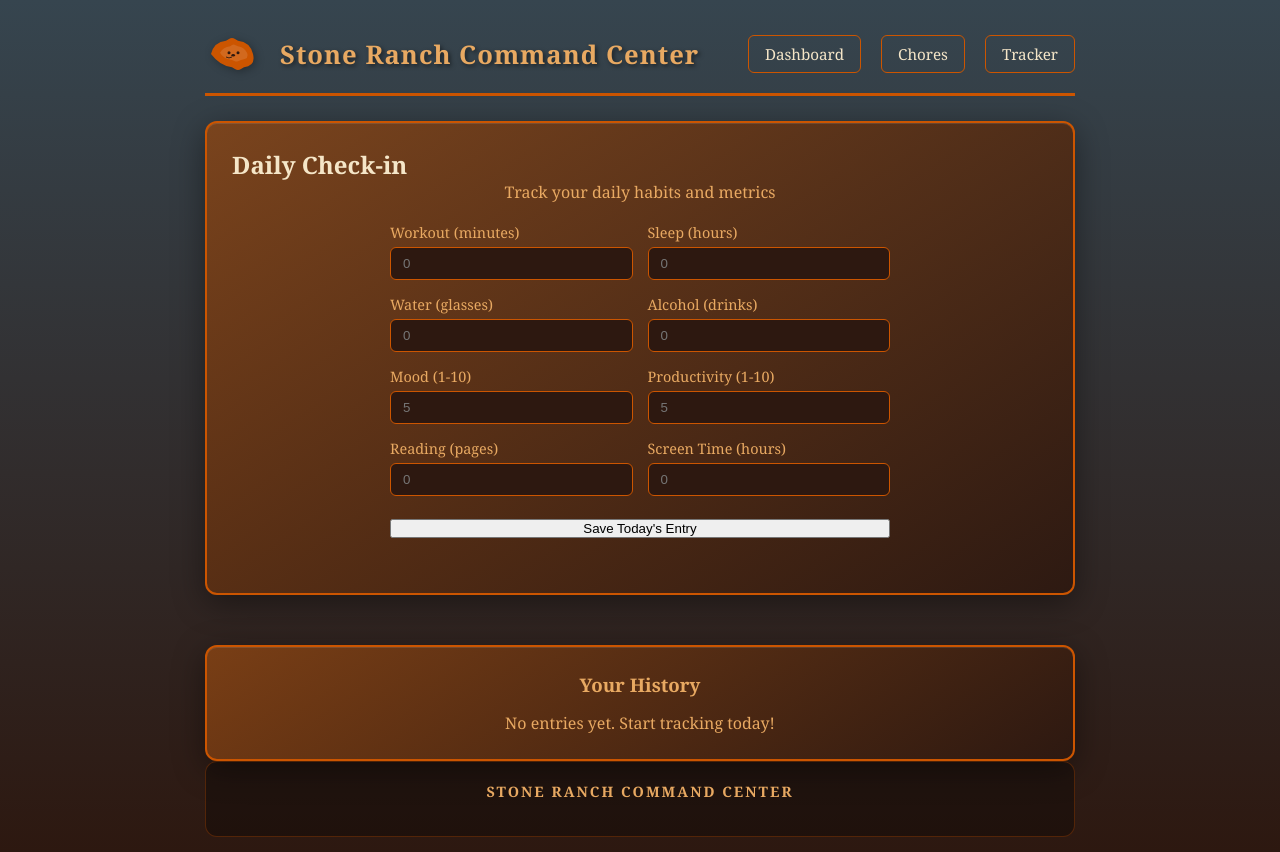
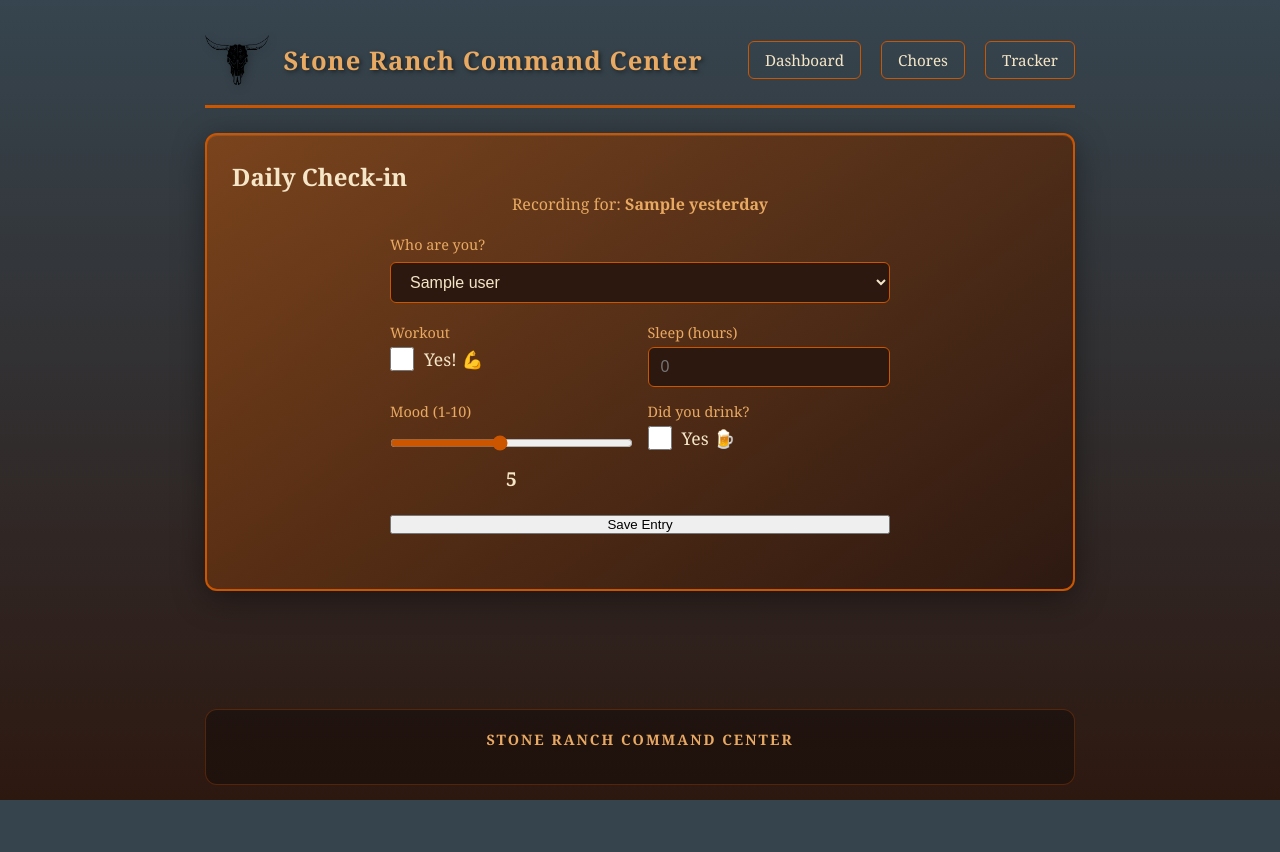
Before and after one commit to juanpaez22/srcc, a Flask app: template templates/telemetry.html in a window 1280 px wide. After the commit the page ends 800 px from the top, so only its background shows below. Run offline with Flask 3, Linux system fonts and the light colour scheme; the template is opened without the code that fills it: most values are stand-ins (such as "Sample title", 1, 10 or a date in 2020).

Commit message:
Add: longhorn logo, weather fix, stocks, multi-user tracker, world news

```diff
--- a/app.py
+++ b/app.py
@@ -5,7 +5,7 @@ import requests
 import json
 import os
 from datetime import datetime, timedelta
-from config import WEATHER_LAT, WEATHER_LON, WEATHER_CITY, NEWS_FEEDS
+from config import WEATHER_LAT, WEATHER_LON, WEATHER_CITY, NEWS_FEEDS, STOCKS
 
 app = Flask(__name__)
 
@@ -15,7 +15,7 @@ def load_data():
     if os.path.exists(DATA_FILE):
         with open(DATA_FILE, 'r') as f:
             return json.load(f)
-    return {'chores': [], 'telemetry': []}
+    return {'chores': [], 'telemetry': {}, 'users': ['Default']}
 
 def save_data(data):
     with open(DATA_FILE, 'w') as f:
@@ -35,6 +35,7 @@ def get_weather():
         code = current.get('weather_code', 0)
 
         now = datetime.now()
+        current_hour = now.hour
         hourly_times = hourly.get('time', [])
         hourly_temps = hourly.get('temperature_2m', [])
         hourly_codes = hourly.get('weather_code', [])
@@ -42,14 +43,28 @@ def get_weather():
         forecast = []
         for i, t in enumerate(hourly_times):
             dt = datetime.fromisoformat(t.replace('Z', '+00:00'))
-            if dt >= now:
+            # Show hours from current local time onwards (next 24h)
+            if dt.hour >= current_hour and dt.day == now.day:
                 temp_c = hourly_temps[i] if i < len(hourly_temps) else 0
                 forecast.append({
                     'time': dt.strftime('%I %p'),
                     'temp': round(temp_c * 9/5 + 32),
                     'code': hourly_codes[i] if i < len(hourly_codes) else 0
                 })
-                if len(forecast) >= 8:
+                if len(forecast) >= 6:
+                    break
+
+        # If no forecast for today, get tomorrow's
+        if not forecast:
+            for i, t in enumerate(hourly_times):
+                dt = datetime.fromisoformat(t.replace('Z', '+00:00'))
+                temp_c = hourly_temps[i] if i < len(hourly_temps) else 0
+                forecast.append({
+                    'time': dt.strftime('%I %p'),
+                    'temp': round(temp_c * 9/5 + 32),
+                    'code': hourly_codes[i] if i < len(hourly_codes) else 0
+                })
+                if len(forecast) >= 6:
                     break
 
         conditions = {
@@ -67,7 +82,7 @@ def get_weather():
             'condition': conditions.get(code, "Unknown"),
             'wind': round(wind * 0.621371),
             'city': WEATHER_CITY,
-            'forecast': forecast[:6],
+            'forecast': forecast,
             'error': None
         }
     except Exception as e:
@@ -83,10 +98,20 @@ def get_news():
                 resp = requests.get(feed_url, timeout=5)
                 content = resp.text
 
+                source = ""
+                if 'bbc' in feed_url:
+                    source = "BBC"
+                elif 'techcrunch' in feed_url:
+                    source = "TechCrunch"
+                elif 'verge' in feed_url:
+                    source = "The Verge"
+                elif 'reuters' in feed_url:
+                    source = "Reuters"
+
                 import re
                 items = re.findall(r'<item>(.*?)</item>', content, re.DOTALL)
 
-                for item in items[:5]:
+                for item in items[:8]:
                     title_match = re.search(r'<title><!\[CDATA\[(.*?)\]\]></title>|<title>(.*?)</title>', item)
                     link_match = re.search(r'<link>(.*?)</link>', item)
                     pub_match = re.search(r'<pubDate>(.*?)</pubDate>', item)
@@ -95,14 +120,16 @@ def get_news():
                     link = link_match.group(1).strip() if link_match else "#"
                     pub_date = pub_match.group(1).strip() if pub_match else ""
 
-                    if title not in seen_titles and len(articles) < 15:
+                    if title not in seen_titles and len(articles) < 20:
                         try:
-                            pub_dt = datetime.strptime(pub_date, '%a, %d %b %Y %H:%M:%S %z')
-                            if (datetime.now(pub_dt.tzinfo) - pub_dt).days <= 1:
+                            pub_dt = datetime.strptime(pub_date[:25], '%a, %d %b %Y %H:%M:%S')
+                            pub_dt = pub_dt.replace(tzinfo=None)
+                            if (datetime.now() - pub_dt).days <= 1:
                                 articles.append({
-                                    'title': title[:80] + ('...' if len(title) > 80 else ''),
+                                    'title': title[:75] + ('...' if len(title) > 75 else ''),
                                     'link': link,
-                                    'category': category
+                                    'category': category,
+                                    'source': source
                                 })
                                 seen_titles.add(title)
                         except:
@@ -112,10 +139,42 @@ def get_news():
 
     return articles
 
+def get_stocks():
+    results = []
+    for symbol in STOCKS:
+        try:
+            url = f"https://query1.finance.yahoo.com/v8/finance/chart/{symbol}?interval=1d&range=1d"
+            headers = {'User-Agent': 'Mozilla/5.0'}
+            resp = requests.get(url, headers=headers, timeout=5)
+            data = resp.json()
+
+            result = data.get('chart', {}).get('result', [])
+            if not result:
+                continue
+
+            meta = result[0].get('meta', {})
+            price = meta.get('regularMarketPrice', 0)
+            prev_close = meta.get('chartPreviousClose', price)
+            change = price - prev_close
+            change_pct = (change / prev_close * 100) if prev_close else 0
+
+            results.append({
+                'symbol': symbol,
+                'name': meta.get('shortName', symbol)[:15] if meta.get('shortName') else symbol,
+                'price': round(price, 2),
+                'change': round(change, 2),
+                'change_pct': round(change_pct, 2)
+            })
+        except:
+            continue
+
+    return results
+
 def get_today_chores():
     data = load_data()
-    today = datetime.now().strftime('%Y-%m-%d')
-    today_dow = datetime.now().weekday()
+    today = datetime.now()
+    today_str = today.strftime('%Y-%m-%d')
+    today_dow = today.weekday()
 
     chores = []
     for chore in data.get('chores', []):
@@ -127,25 +186,25 @@ def get_today_chores():
         if schedule == 'daily':
             should_show = True
         elif schedule == 'weekly':
-            if today_dow == 0:  # Sunday
+            if today_dow == 6:  # Sunday
                 should_show = True
         elif schedule == 'biweekly':
-            if today_dow == 0:
+            if today_dow == 6:
                 if last_done:
                     try:
                         last = datetime.strptime(last_done, '%Y-%m-%d')
-                        if (datetime.now() - last).days >= 14:
+                        if (today - last).days >= 14:
                             should_show = True
                     except:
                         should_show = True
                 else:
                     should_show = True
         elif schedule == 'monthly':
-            if today_dow == 0 and datetime.now().day <= 7:
+            if today_dow == 6 and today.day <= 7:
                 if last_done:
                     try:
                         last = datetime.strptime(last_done, '%Y-%m-%d')
-                        if (datetime.now() - last).days >= 30:
+                        if (today - last).days >= 30:
                             should_show = True
                     except:
                         should_show = True
@@ -157,9 +216,26 @@ def get_today_chores():
 
     return chores
 
+def get_yesterday_checkin_status():
+    data = load_data()
+    yesterday = (datetime.now() - timedelta(days=1)).strftime('%Y-%m-%d')
+    users = data.get('users', ['Default'])
+    telemetry = data.get('telemetry', {})
+
+    missing = []
+    for user in users:
+        if yesterday not in telemetry.get(user, []):
+            missing.append(user)
+
+    return yesterday, missing
+
 @app.route('/')
 def index():
-    return render_template('index.html', weather_city=WEATHER_CITY)
+    yesterday, missing_users = get_yesterday_checkin_status()
+    return render_template('index.html',
+                           weather_city=WEATHER_CITY,
+                           yesterday=yesterday,
+                           missing_users=missing_users)
 
 @app.route('/stats')
 def stats():
@@ -177,24 +253,69 @@ def weather():
 def news():
     return {'articles': get_news()}
 
+@app.route('/stocks')
+def stocks():
+    return {'stocks': get_stocks()}
+
 @app.route('/chores')
 def chores():
     return {'chores': get_today_chores()}
 
+@app.route('/checkin_status')
+def checkin_status():
+    yesterday, missing_users = get_yesterday_checkin_status()
+    return {'yesterday': yesterday, 'missing_users': missing_users}
+
 @app.route('/telemetry', methods=['GET', 'POST'])
 def telemetry():
     data = load_data()
+    users = data.get('users', ['Default'])
 
     if request.method == 'POST':
-        entry = {
-            'date': datetime.now().strftime('%Y-%m-%d'),
-            'metrics': request.json.get('metrics', {})
-        }
-        data['telemetry'].append(entry)
+        action = request.form.get('action') or request.json.get('action') if request.json else None
+
+        if action == 'add_user':
+            new_user = request.form.get('new_user') or (request.json.get('new_user') if request.json else None)
+            if new_user and new_user not in users:
+                users.append(new_user)
+                data['users'] = users
+                if new_user not in data.get('telemetry', {}):
+                    data['telemetry'][new_user] = []
+                save_data(data)
+                return jsonify({'success': True, 'users': users})
+
+        # Submit check-in
+        user = request.form.get('user') or (request.json.get('user') if request.json else None)
+        date = request.form.get('date') or (request.json.get('date') if request.json else None)
+
+        if not user:
+            user = users[0]
+        if not date:
+            date = (datetime.now() - timedelta(days=1)).strftime('%Y-%m-%d')
+
+        metrics = {}
+        if request.form:
+            metrics = {k: v for k, v in request.form.items() if k not in ['action', 'user', 'date']}
+        elif request.json:
+            metrics = request.json.get('metrics', {})
+
+        if user not in data.get('telemetry', {}):
+            data['telemetry'][user] = []
+
+        # Remove existing entry for this date
+        data['telemetry'][user] = [e for e in data['telemetry'][user] if e.get('date') != date]
+
+        entry = {'date': date, 'metrics': metrics}
+        data['telemetry'][user].append(entry)
         save_data(data)
         return jsonify({'success': True})
 
-    return render_template('telemetry.html', entries=data.get('telemetry', []))
+    # GET - show form
+    telemetry_data = data.get('telemetry', {})
+    return render_template('telemetry.html',
+                          users=users,
+                          telemetry=telemetry_data,
+                          yesterday=(datetime.now() - timedelta(days=1)).strftime('%Y-%m-%d'))
 
 @app.route('/chores_page', methods=['GET', 'POST'])
 def chores_page():
--- a/static/style.css
+++ b/static/style.css
@@ -47,9 +47,9 @@ body {
     gap: 15px;
 }
 
-.longhorn-icon {
-    width: 60px;
-    height: auto;
+.logo-img {
+    height: 50px;
+    width: auto;
     filter: drop-shadow(2px 2px 4px rgba(0,0,0,0.3));
 }
 
@@ -190,6 +190,180 @@ body {
 .f-temp {
     font-size: 0.85rem;
     color: var(--cream);
+    font-weight: bold;
+}
+
+/* Stocks */
+.stocks-card {
+    border-color: var(--tan);
+}
+
+.stocks-card h2 {
+    color: var(--tan);
+    margin-bottom: 15px;
+    font-size: 1.1rem;
+    text-transform: uppercase;
+}
+
+.stocks-grid {
+    display: flex;
+    flex-wrap: wrap;
+    gap: 12px;
+    justify-content: center;
+}
+
+.stock-item {
+    display: flex;
+    flex-direction: column;
+    align-items: center;
+    padding: 10px 15px;
+    background: rgba(0,0,0,0.3);
+    border-radius: 8px;
+    min-width: 80px;
+}
+
+.stock-symbol {
+    font-size: 0.85rem;
+    font-weight: bold;
+    color: var(--cream);
+}
+
+.stock-price {
+    font-size: 1.1rem;
+    color: var(--cream);
+}
+
+.stock-change {
+    font-size: 0.75rem;
+    padding: 2px 6px;
+    border-radius: 4px;
+}
+
+.stock-change.up {
+    color: #4caf50;
+    background: rgba(76, 175, 80, 0.2);
+}
+
+.stock-change.down {
+    color: #f44336;
+    background: rgba(244, 67, 54, 0.2);
+}
+
+/* Check-in Prompt */
+.checkin-prompt {
+    border-color: #4caf50;
+    text-align: center;
+}
+
+.checkin-prompt h2 {
+    color: var(--cream);
+    margin-bottom: 10px;
+}
+
+.checkin-prompt p {
+    color: var(--tan);
+    margin-bottom: 15px;
+}
+
+.checkin-prompt .btn {
+    display: inline-block;
+    padding: 10px 20px;
+    background: #4caf50;
+    color: white;
+    text-decoration: none;
+    border-radius: 6px;
+    font-weight: bold;
+}
+
+.checkin-prompt .btn:hover {
+    background: #388e3c;
+}
+
+/* News source */
+.news-source {
+    font-size: 0.7rem;
+    color: var(--tan);
+    font-style: italic;
+}
+
+/* Simplified Tracker Styles */
+.form-group {
+    margin-bottom: 20px;
+}
+
+.form-group label {
+    display: block;
+    color: var(--tan);
+    margin-bottom: 8px;
+    font-size: 0.9rem;
+}
+
+.form-group select,
+.form-group input[type="text"] {
+    width: 100%;
+    padding: 10px 15px;
+    border: 1px solid var(--burnt-orange);
+    border-radius: 6px;
+    background: var(--dark-brown);
+    color: var(--cream);
+    font-size: 1rem;
+}
+
+.tracker-metrics {
+    display: grid;
+    grid-template-columns: repeat(2, 1fr);
+    gap: 20px;
+    margin-bottom: 20px;
+}
+
+.metric-input {
+    display: flex;
+    flex-direction: column;
+    gap: 8px;
+}
+
+.metric-input label {
+    color: var(--tan);
+    font-size: 0.9rem;
+}
+
+.metric-input input[type="number"],
+.metric-input input[type="text"] {
+    padding: 10px 12px;
+    border: 1px solid var(--burnt-orange);
+    border-radius: 6px;
+    background: var(--dark-brown);
+    color: var(--cream);
+    font-size: 1rem;
+}
+
+.checkbox-group {
+    display: flex;
+    align-items: center;
+    gap: 10px;
+}
+
+.checkbox-group input[type="checkbox"] {
+    width: 24px;
+    height: 24px;
+    accent-color: var(--burnt-orange);
+}
+
+.checkbox-label {
+    color: var(--cream) !important;
+    font-size: 1.1rem !important;
+}
+
+input[type="range"] {
+    width: 100%;
+    accent-color: var(--burnt-orange);
+}
+
+.range-value {
+    display: inline-block;
+    text-align: center;
+    color: var(--cream);
+    font-size: 1.2rem;
     font-weight: bold;
 }
 
--- a/templates/telemetry.html
+++ b/templates/telemetry.html
@@ -10,14 +10,7 @@
     <div class="container">
         <header class="site-header">
             <div class="logo-section">
-                <svg class="longhorn-icon" viewBox="0 0 100 60" xmlns="http://www.w3.org/2000/svg">
-                    <path d="M10 30 Q15 10 35 8 L40 5 Q45 2 50 5 L55 8 Q75 10 80 30 Q85 50 65 52 L60 55 Q55 58 50 55 L45 52 Q25 50 10 30 Z" fill="#CC5500"/>
-                    <path d="M25 28 Q30 18 42 17 L45 15 Q48 13 50 15 L55 17 Q65 18 70 28 Q75 38 60 40 L55 42 Q52 43 50 42 L45 40 Q30 38 25 28 Z" fill="#D2691E"/>
-                    <circle cx="40" cy="28" r="2.5" fill="#2D1810"/>
-                    <circle cx="55" cy="28" r="2.5" fill="#2D1810"/>
-                    <ellipse cx="47" cy="32" rx="3" ry="2" fill="#2D1810"/>
-                    <path d="M35 35 Q40 38 45 35" stroke="#2D1810" stroke-width="1.5" fill="none"/>
-                </svg>
+                <img src="/static/longhorn.png" class="logo-img" alt="Stone Ranch">
                 <h1>Stone Ranch Command Center</h1>
             </div>
             <nav class="nav-links">
@@ -30,63 +23,55 @@
         <main class="main-content">
             <section class="card">
                 <h2>Daily Check-in</h2>
-                <p style="color: var(--tan); text-align: center; margin-bottom: 20px;">Track your daily habits and metrics</p>
+                <p style="color: var(--tan); text-align: center; margin-bottom: 20px;">
+                    Recording for: <strong>{{ yesterday }}</strong>
+                </p>
 
                 <form class="tracker-form" id="trackerForm">
+                    <div class="form-group">
+                        <label>Who are you?</label>
+                        <select name="user" id="userSelect">
+                            {% for user in users %}
+                            <option value="{{ user }}">{{ user }}</option>
+                            {% endfor %}
+                            <option value="__new__">+ Add New User</option>
+                        </select>
+                    </div>
+
+                    <div id="newUserField" style="display: none;">
+                        <input type="text" name="new_user" placeholder="Enter name">
+                    </div>
+
+                    <input type="hidden" name="date" value="{{ yesterday }}">
+
                     <div class="tracker-metrics">
                         <div class="metric-input">
-                            <label>Workout (minutes)</label>
-                            <input type="number" name="workout" placeholder="0" min="0">
+                            <label>Workout</label>
+                            <div class="checkbox-group">
+                                <input type="checkbox" name="workout" value="yes" id="workout">
+                                <label for="workout" class="checkbox-label">Yes! 💪</label>
+                            </div>
                         </div>
                         <div class="metric-input">
                             <label>Sleep (hours)</label>
                             <input type="number" name="sleep" placeholder="0" min="0" max="24" step="0.5">
                         </div>
                         <div class="metric-input">
-                            <label>Water (glasses)</label>
-                            <input type="number" name="water" placeholder="0" min="0">
+                            <label>Mood (1-10)</label>
+                            <input type="range" name="mood" id="moodSlider" min="1" max="10" value="5" oninput="document.getElementById('moodValue').textContent = this.value">
+                            <span class="range-value" id="moodValue">5</span>
                         </div>
                         <div class="metric-input">
-                            <label>Alcohol (drinks)</label>
-                            <input type="number" name="alcohol" placeholder="0" min="0">
-                        </div>
-                        <div class="metric-input">
-                            <label>Mood (1-10)</label>
-                            <input type="number" name="mood" placeholder="5" min="1" max="10">
-                        </div>
-                        <div class="metric-input">
-                            <label>Productivity (1-10)</label>
-                            <input type="number" name="productivity" placeholder="5" min="1" max="10">
-                        </div>
-                        <div class="metric-input">
-                            <label>Reading (pages)</label>
-                            <input type="number" name="reading" placeholder="0" min="0">
-                        </div>
-                        <div class="metric-input">
-                            <label>Screen Time (hours)</label>
-                            <input type="number" name="screen" placeholder="0" min="0" step="0.5">
+                            <label>Did you drink?</label>
+                            <div class="checkbox-group">
+                                <input type="checkbox" name="drank" value="yes" id="drank">
+                                <label for="drank" class="checkbox-label">Yes 🍺</label>
+                            </div>
                         </div>
                     </div>
-                    <button type="submit" style="width: 100%;">Save Today's Entry</button>
+
+                    <button type="submit" style="width: 100%;">Save Entry</button>
                 </form>
-            </section>
-
-            <section class="card tracker-entries">
-                <h3>Your History</h3>
-                {% if entries %}
-                    {% for entry in reversed(entries) %}
-                    <div class="entry">
-                        <div class="entry-date">{{ entry.date }}</div>
-                        <div class="entry-metrics">
-                            {% for key, value in entry.metrics.items() %}
-                            <span class="entry-metric">{{ key }}: {{ value }}</span>
-                            {% endfor %}
-                        </div>
-                    </div>
-                    {% endfor %}
-                {% else %}
-                <p style="text-align: center; color: var(--tan);">No entries yet. Start tracking today!</p>
-                {% endif %}
             </section>
         </main>
 
@@ -96,27 +81,48 @@
     </div>
 
     <script>
+        document.getElementById('userSelect').addEventListener('change', function() {
+            if (this.value === '__new__') {
+                document.getElementById('newUserField').style.display = 'block';
+                this.style.display = 'none';
+            }
+        });
+
         document.getElementById('trackerForm').addEventListener('submit', async (e) => {
             e.preventDefault();
             const formData = new FormData(e.target);
-            const metrics = {};
+            const data = {
+                user: formData.get('user'),
+                date: formData.get('date'),
+                metrics: {}
+            };
 
-            for (let [key, value] of formData.entries()) {
-                if (value) metrics[key] = value;
+            if (formData.get('user') === '__new__') {
+                data.action = 'add_user';
+                data.new_user = formData.get('new_user');
+
+                await fetch('/telemetry', {
+                    method: 'POST',
+                    body: formData
+                });
+
+                // Now save the entry
+                formData.set('user', formData.get('new_user'));
             }
 
-            if (Object.keys(metrics).length === 0) {
-                alert('Please enter at least one metric');
-                return;
-            }
+            // Get checkbox values properly
+            data.metrics.workout = formData.get('workout') ? 'Yes' : 'No';
+            data.metrics.sleep = formData.get('sleep') || '0';
+            data.metrics.mood = formData.get('mood') || '5';
+            data.metrics.drank = formData.get('drank') ? 'Yes' : 'No';
 
             await fetch('/telemetry', {
                 method: 'POST',
                 headers: {'Content-Type': 'application/json'},
-                body: JSON.stringify({metrics})
+                body: JSON.stringify(data)
             });
 
-            e.target.reset();
+            alert('Saved!');
             location.reload();
         });
     </script>
```
Also changed, not shown: config.py (+5 -2 lines), templates/chores.html (+1 -8 lines), templates/index.html (+38 -11 lines), static/longhorn.png (added).
